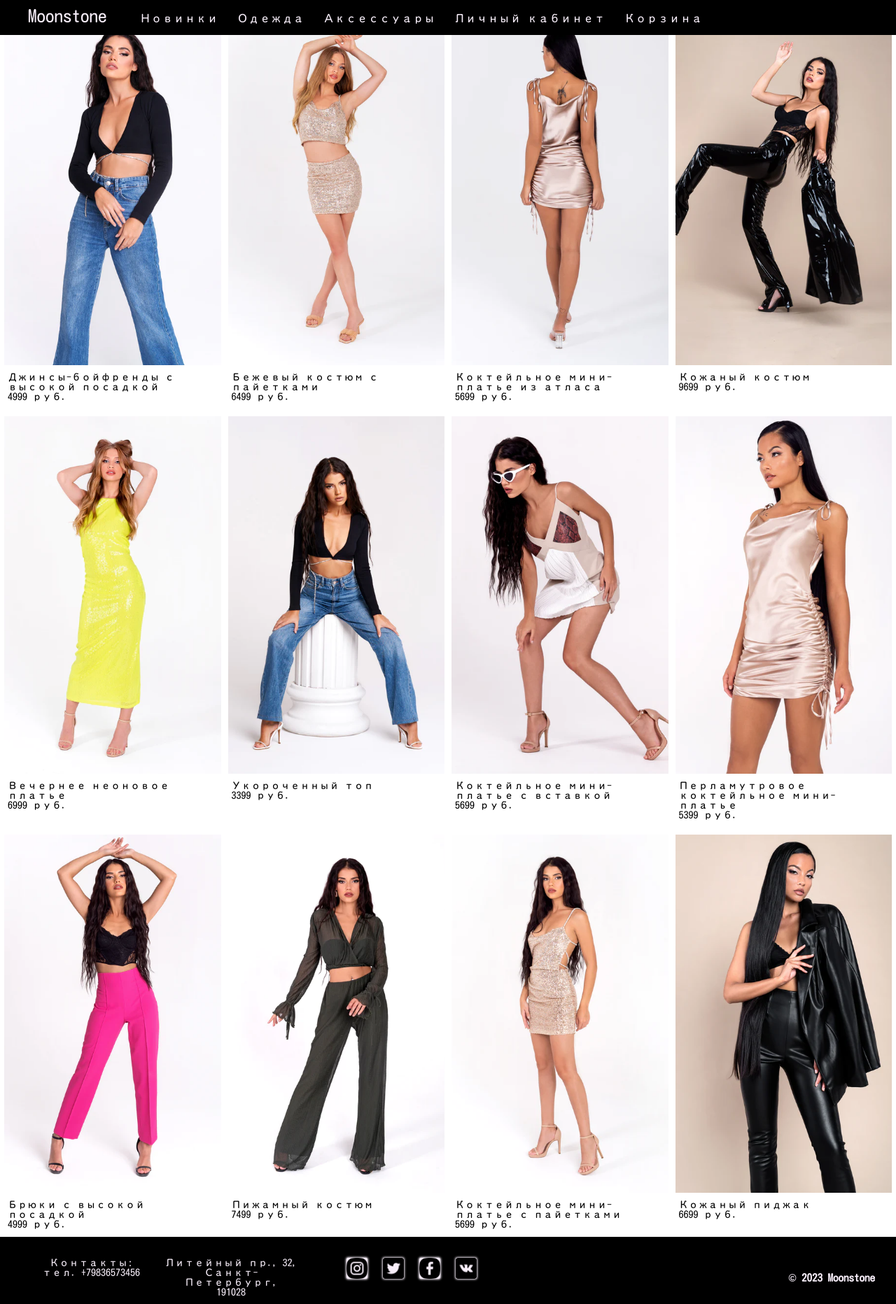
After one commit to natasha-n-k/store, a Django app: template store/templates/shop/products_list_2.html in a window 1280 px wide. The commit adds this page. Shown: the whole page at 70% size. Run offline with Django 3.2, Linux system fonts and the light colour scheme; the template is opened without the code that fills it, so the values that code supplies are empty.

Commit message:
added new pages

```diff
--- a/store/static/css/style.css
+++ b/store/static/css/style.css
@@ -158,7 +158,6 @@ body{
 	font-size: 14px;
 	position: relative;
 	text-align: center;
-
 }
 .contacts__container{
 	display: flex;
--- /dev/null
+++ b/store/templates/shop/products_list_2.html
@@ -0,0 +1,175 @@
+<!-- Сообщаем браузеру как стоит обрабатывать эту страницу -->
+<!DOCTYPE html>
+<!-- Оболочка документа, указываем язык содержимого -->
+<html lang="ru">
+	<!-- Заголовок страницы, контейнер для других важных данных (не отображается) -->
+		<!-- Заголовок страницы в браузере -->
+		<title>Moonstone - Online fashion store</title>
+		<!-- Подключаем шрифты -->
+		<link rel="preconnect" href="https://fonts.googleapis.com">
+		<link rel="preconnect" href="https://fonts.gstatic.com" crossorigin>
+		<link href="https://fonts.googleapis.com/css2?family=Overpass:ital,wght@0,400;0,600;0,700;0,800;1,400&display=swap" rel="stylesheet">
+		<link rel="preconnect" href="https://fonts.googleapis.com">
+        <link rel="preconnect" href="https://fonts.gstatic.com" crossorigin>
+        <link href="https://fonts.googleapis.com/css2?family=Kosugi+Maru&display=swap" rel="stylesheet">
+		<!-- Подключаем CSS -->
+		<link rel="stylesheet" type="text/css" href="../../static/css/style.css">
+		<!-- Кодировка страницы -->
+		<meta charset="UTF-8" >
+		<!--Адаптивность-->
+		<meta name="viewport" content="width=device-width">
+	</head>
+		<!-- Отключает принудительную ссылку у номера телефона на iOS -->
+		<meta name="format-detection" content="telephone=no">
+	<!-- Отображаемое тело страницы -->
+	<body>
+		<header>
+			<div class="header__container">
+				<div class="header__outer">
+					<div class="header__inner">
+						<nav>
+							<ul class="header__list__nav">
+								<li class="top__level">
+									<a href="#">
+										<p class="top__logo">Moonstone</p>
+									</a>
+								</li>
+								<li class="top__level">
+									<a href="#">
+										Новинки
+									</a>
+								</li>
+								<li class="top__level">
+									<a href="#">
+										Одежда
+									</a>
+								</li>
+								<li class="top__level">
+									<a href="#">
+										Аксессуары
+									</a>
+								</li>
+								<li class="top__level">
+									<a href="#">
+										Личный кабинет
+									</a>
+								</li>
+								<li class="top__level">
+									<a href="#">
+										Корзина
+									</a>
+								</li>
+							</ul>
+						</nav>
+					</div>
+				</div>
+			</div>
+		</header>
+        <div class="clothes__body">
+			<div class="clothes__row">
+				<div class="clothes__column">
+					<div class="clothes__content">
+						<img src="../../static/img/5.webp" alt="" >
+					</div>
+					<a href="#"><p class="product">Джинсы-бойфренды с высокой посадкой<br>4999 руб.</p></a>
+				</div>
+				<div class="clothes__column">
+					<div class="clothes__content">
+						<img src="../../static/img/6.webp" alt="" >
+					</div>
+					<a href="#"><p class="product">Бежевый костюм с пайетками<br>6499 руб.</p></a>
+				</div>
+				<div class="clothes__column">
+					<div class="clothes__content">
+						<img src="../../static/img/7.webp" alt="" >
+					</div>
+					<p class="product">Коктейльное мини-платье из атласа<br>5699 руб.</p></a>
+				</div>
+				<div class="clothes__column">
+					<div class="clothes__content">
+						<img src="../../static/img/8.webp" alt="" >
+					</div>
+					<p class="product">Кожаный костюм<br>9699 руб.</p></a>
+				</div>
+			</div>
+			<div class="clothes__row">
+				<div class="clothes__column">
+					<div class="clothes__content">
+						<img src="../../static/img/9.webp" alt="" >
+					</div>
+					<a href="#"><p class="product">Вечернее неоновое платье<br>6999 руб.</p></a>
+				</div>
+				<div class="clothes__column">
+					<div class="clothes__content">
+						<img src="../../static/img/10.webp" alt="" >
+					</div>
+					<a href="#"><p class="product">Укороченный топ<br>3399 руб.</p></a>
+				</div>
+				<div class="clothes__column">
+					<div class="clothes__content">
+						<img src="../../static/img/11.webp" alt="" >
+					</div>
+					<p class="product">Коктейльное мини-платье с вставкой <br>5699 руб.</p></a>
+				</div>
+				<div class="clothes__column">
+					<div class="clothes__content">
+						<img src="../../static/img/12.webp" alt="" >
+					</div>
+					<p class="product">Перламутровое коктейльное мини-платье<br>5399 руб.</p></a>
+				</div>
+			</div>
+			<div class="clothes__row">
+				<div class="clothes__column">
+					<div class="clothes__content">
+						<img src="../../static/img/13.webp" alt="" >
+					</div>
+					<a href="#"><p class="product">Брюки с высокой посадкой<br>4999 руб.</p></a>
+				</div>
+				<div class="clothes__column">
+					<div class="clothes__content">
+						<img src="../../static/img/14.webp" alt="" >
+					</div>
+					<a href="#"><p class="product">Пижамный костюм<br>7499 руб.</p></a>
+				</div>
+				<div class="clothes__column">
+					<div class="clothes__content">
+						<img src="../../static/img/15.webp" alt="" >
+					</div>
+					<p class="product">Коктейльное мини-платье с пайетками<br>5699 руб.</p></a>
+				</div>
+				<div class="clothes__column">
+					<div class="clothes__content">
+						<img src="../../static/img/16.webp" alt="" >
+					</div>
+					<p class="product">Кожаный пиджак<br>6699 руб.</p></a>
+				</div>
+			</div>
+		</div>
+	    <footer class="contacts">
+			<div class="contacts__container">
+				<div class="contacts__item contacts__item__1">
+					<p>Контакты:</p>
+					<p>тел. +79836573456</p>
+				</div>
+				<div class="contacts__item contacts__item__2" >
+					<p>Литейный пр., 32,<br> Санкт-Петербург, <br> 191028</p>
+				</div>
+				<div class="contacts__item contacts__item__3">
+					<a target="_blank" href="https://instagram.com">
+						<img src="../../static/img/icon6 (2).png" alt="" height="30px">
+					</a>
+					<a target="_blank" href="https://twitter.com">
+						<img src="../../static/img/icon7.png" alt="" height="30px">
+					</a>
+					<a target="_blank" href="https://facebook.com">
+						<img src="../../static/img/icon5 (2).png" alt="" height="30px">
+					</a>
+					<a target="_blank" href="https://vk.com">
+						<img src="../../static/img/icon9.png" alt="" height="30px">
+					</a>
+				</div>
+			</div>
+			<p class="logo">© 2023 Moonstone</p>
+		</footer>
+	</body>
+</html>
```
Also changed, not shown: store/templates/includes/footer.html (added, +27 -0 lines), store/templates/includes/header.html (added, +43 -0 lines), store/templates/shop/base.html (added, +38 -0 lines), store/templates/shop/products_list_1.html (added, +175 -0 lines), store/templates/shop/products_list_3.html (added, +175 -0 lines), store/templates/shop/shop.html (+4 -98 lines), store/templates/shop/account_detail.html (added), store/templates/shop/card_detail.html (added), store/templates/shop/login.html (added), store/templates/shop/products_detail.html (added), store/templates/shop/signup.html (added).
